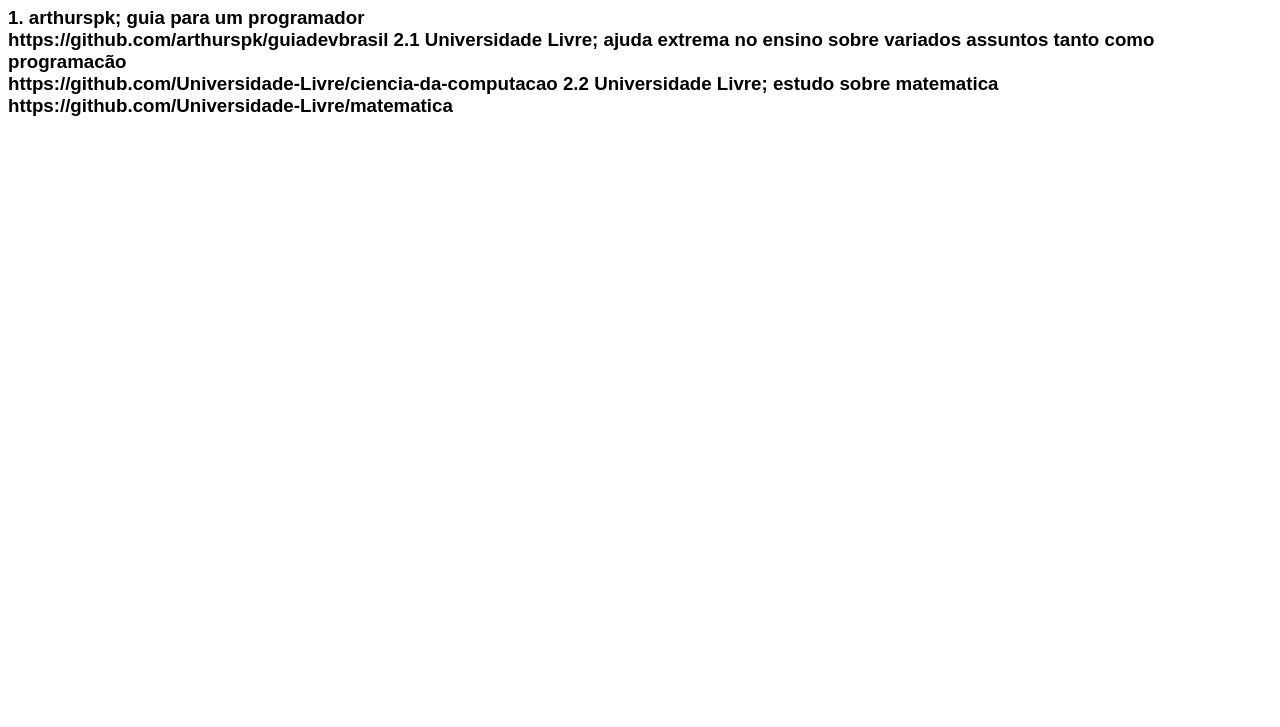
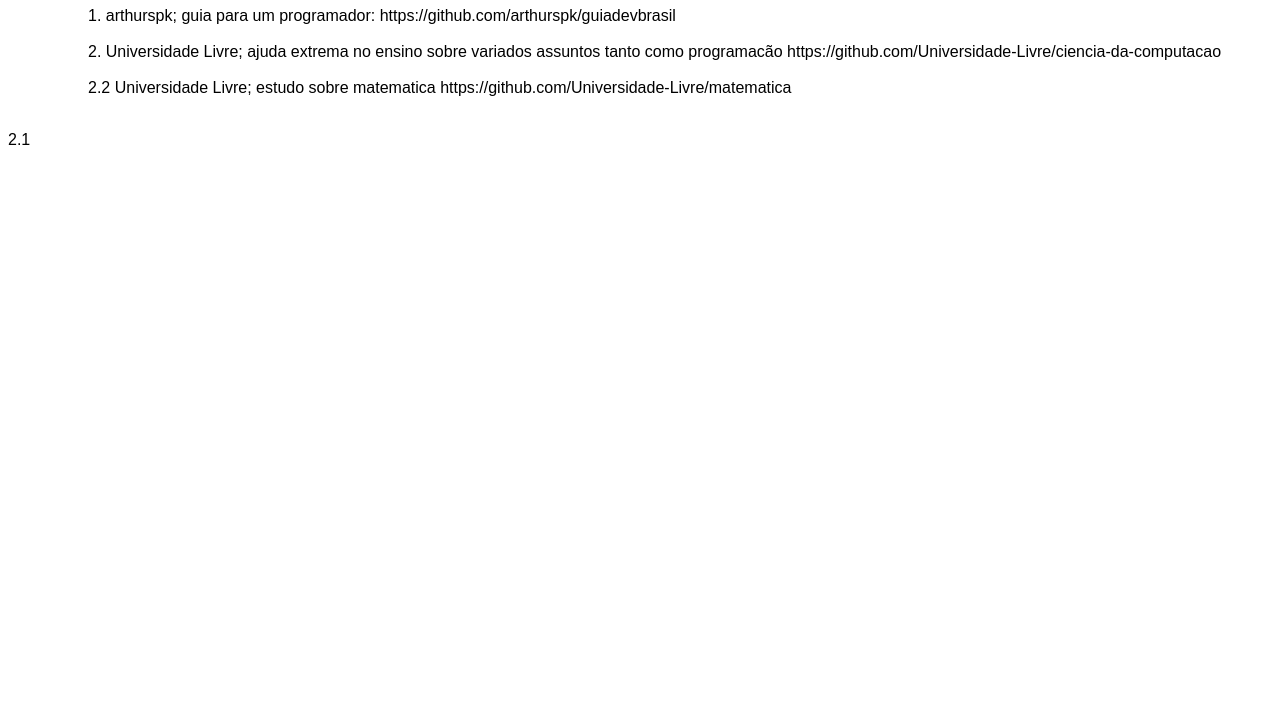
Before and after one commit to camiligomes/Repostorio-Links-Favoritos, a plain HTML site: page index.html in a window 1280 px wide. Shown: the part 73-800 px from the top of the page. Drawn offline with Linux system fonts and the light colour scheme; files that its build step writes are made by us from their sources.

Commit message:
Update index.html

```diff
--- a/index.html
+++ b/index.html
@@ -15,16 +15,29 @@
 
 <body>
   <div class="repositorios">
-    <h3> 1. arthurspk; guia para um programador
+
+    <ul>
+      <ol>   1. arthurspk; guia para um programador:
+             https://github.com/arthurspk/guiadevbrasil
+      </ol>
       <br>
- https://github.com/arthurspk/guiadevbrasil
+      <ol> 2. Universidade Livre;
+         ajuda extrema no ensino sobre variados assuntos tanto como              programacão
+      https://github.com/Universidade-Livre/ciencia-da-computacao
+      </ol>
+      <br>
 
- 2.1 Universidade Livre; ajuda extrema no ensino sobre variados assuntos tanto como programacão <br>
- https://github.com/Universidade-Livre/ciencia-da-computacao
+      <ol> 2.2 Universidade Livre; estudo sobre matematica
+      https://github.com/Universidade-Livre/matematica</ol>
+    </ul>
 
- 2.2 Universidade Livre; estudo sobre matematica <br>
- https://github.com/Universidade-Livre/matematica
+      <br>
 
-</h3>
+
+ 2.1
+
+
+
+
   </div>
 </body>
```
